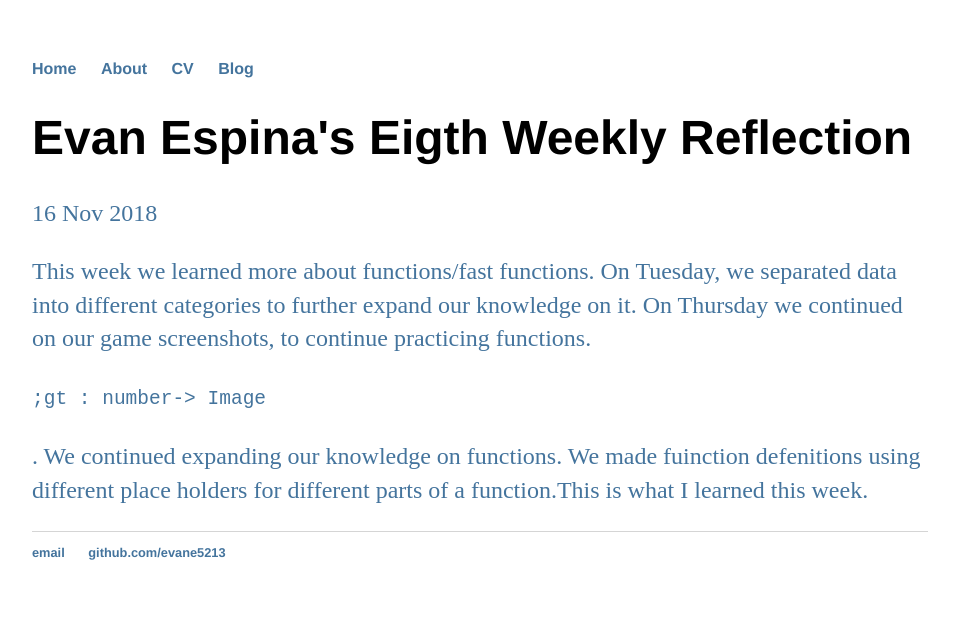
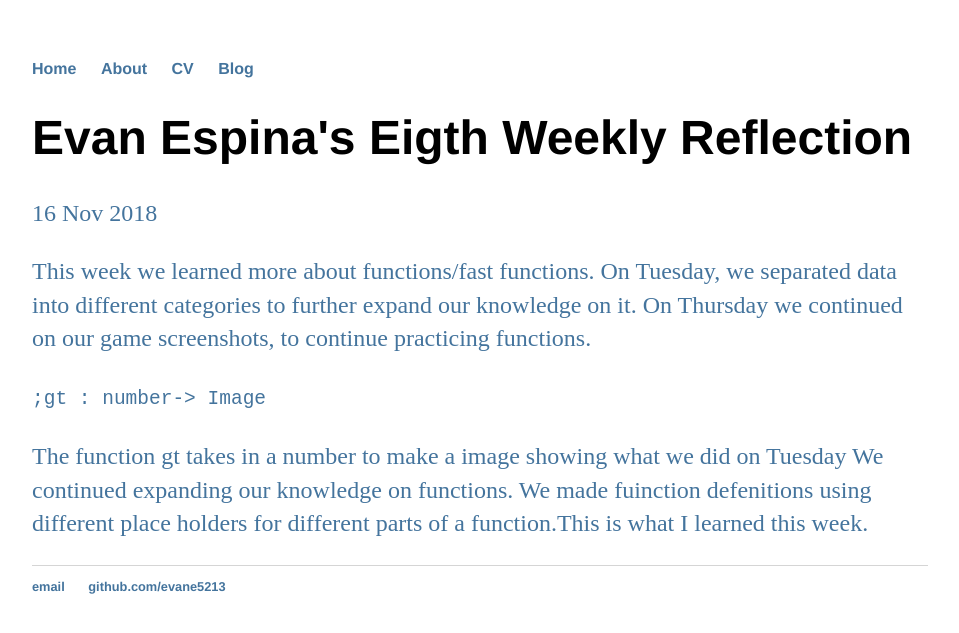
Before and after one commit to evane5213/evane5213.github.io, a Jekyll site: the page built from _posts/2018-11-16-weekly-reflection-site-08.md, in a window 1280 px wide. Shown: the top 633 px of the page, without its empty margins (160-1119 px from the left). Built offline with Jekyll 4.4.1, drawn with Linux system fonts in a browser that asks for light colours.

Commit message:
Update 2018-11-16-weekly-reflection-site-08.md

````diff
--- a/_posts/2018-11-16-weekly-reflection-site-08.md
+++ b/_posts/2018-11-16-weekly-reflection-site-08.md
@@ -8,4 +8,5 @@ This week we learned more about functions/fast functions. On Tuesday, we separat
 
 ```;gt : number-> Image```
 
-. We continued expanding our knowledge on functions. We made fuinction defenitions using different place holders for different parts of a function.This is what I learned this week.
+The function gt takes in a number to make a image showing what we did on Tuesday
+We continued expanding our knowledge on functions. We made fuinction defenitions using different place holders for different parts of a function.This is what I learned this week.
````
